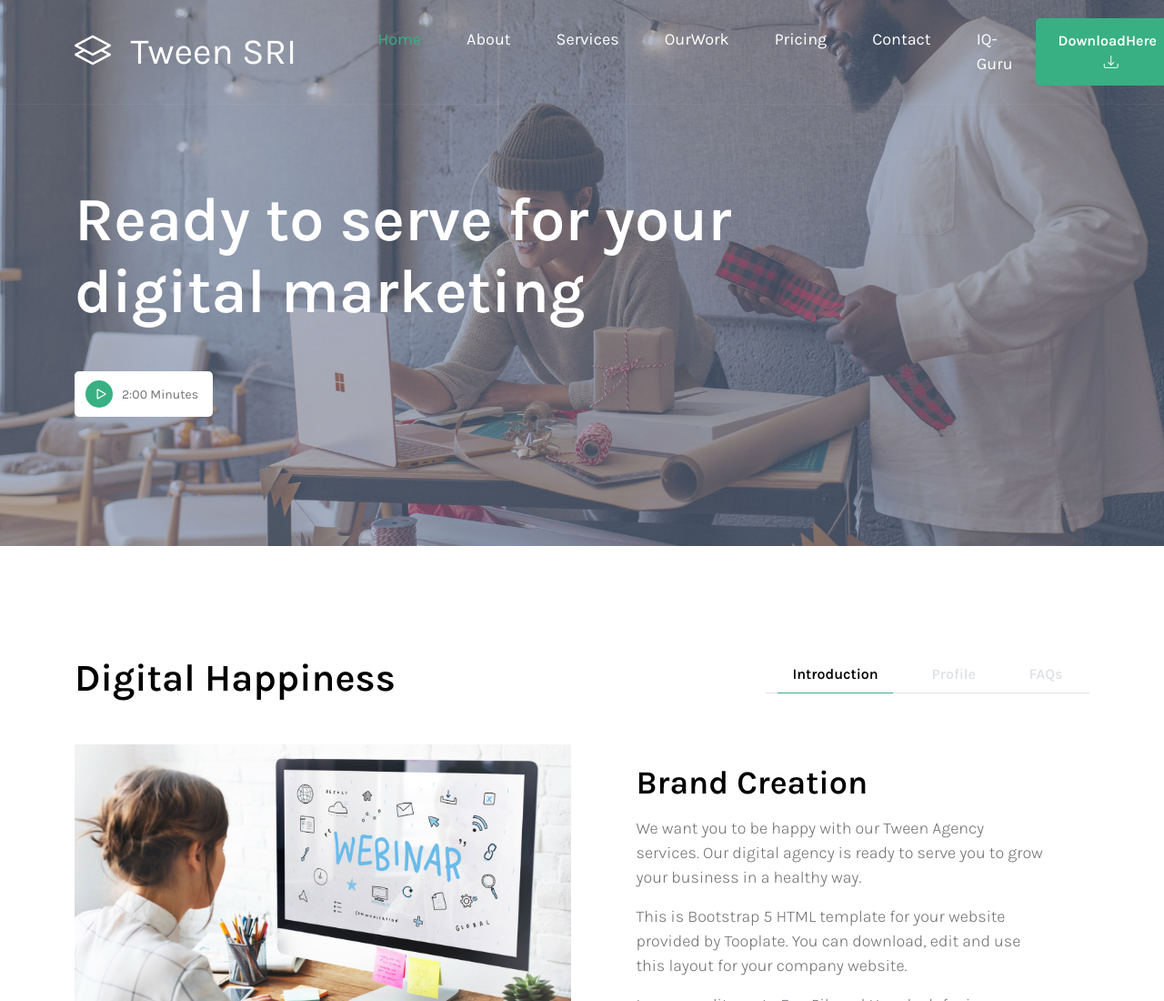
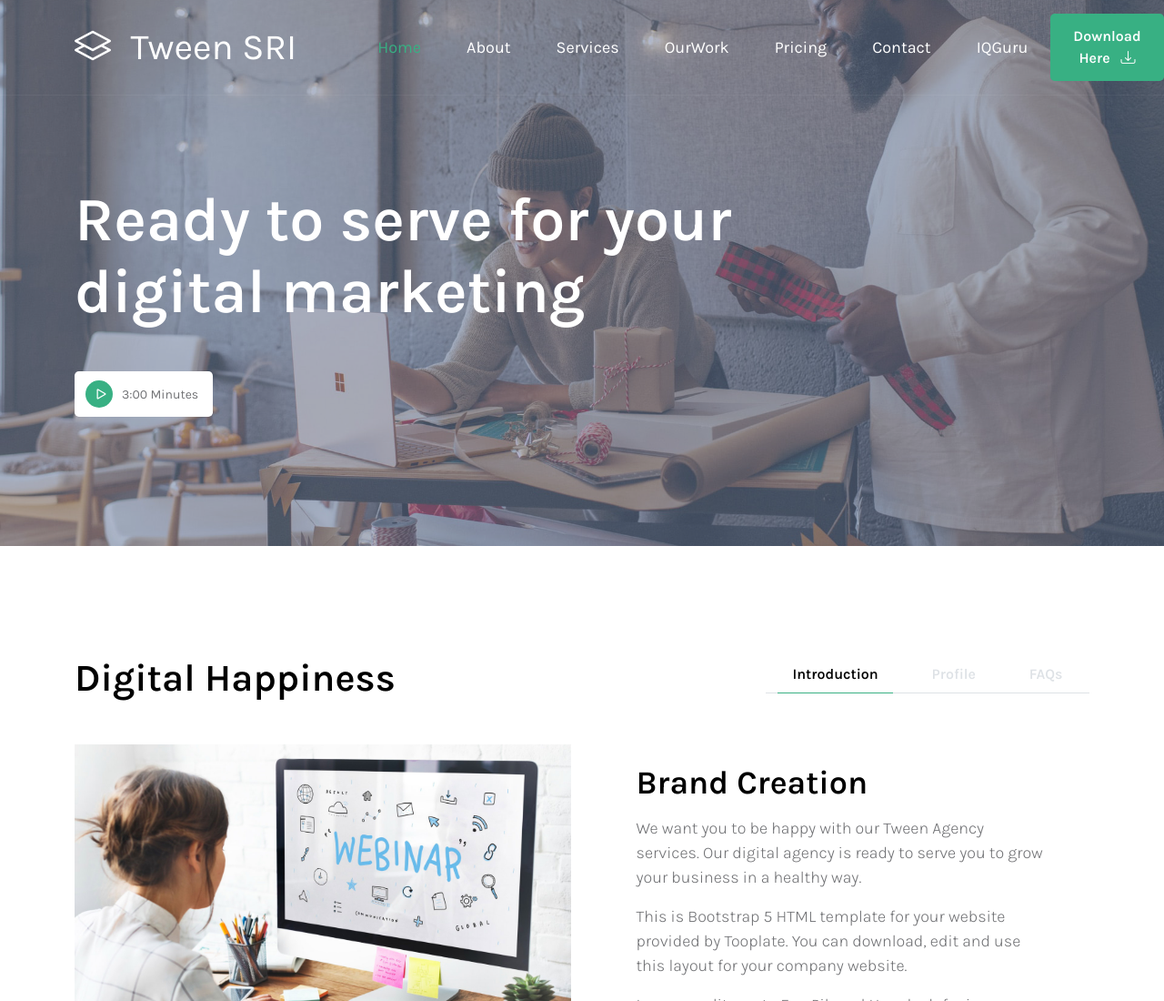
Before and after one commit to sri576/git-sample-project-tween, a plain HTML site: page index.html in a window 1280 px wide. Shown: the top 1100 px of the page at 91% size. Drawn offline with Linux system fonts and the light colour scheme.

Commit message:
new commit

```diff
--- a/index.html
+++ b/index.html
@@ -78,13 +78,13 @@ https://www.tooplate.com/view/2128-tween-agency
                             <a class="nav-link" href="#section_6">Contact</a>
                         </li>
 			 <li class="nav-item">
-                            <a class="nav-link" href="#section_7">IQ-Guru</a>
+                            <a class="nav-link" href="#section_7">IQGuru</a>
                         </li>
                     </ul>
 
                     <div class="ms-auto d-none d-lg-block">
                         <a href="#" class="custom-btn btn btn-lg">
-                            DownloadHere
+                            Download Here
                             <i class="bi-download ms-2"></i>
                         </a>
                     </div>
@@ -105,7 +105,7 @@ https://www.tooplate.com/view/2128-tween-agency
                                 <a href="https://www.youtube.com/watch?v=AYaHuZ4BB6Y" class="popup-youtube play-icon-wrap d-flex align-items-center">
                                     <i class="bi-play play-icon"></i>
 
-				    <small>2:00 Minutes</small>
+				    <small>3:00 Minutes</small>
                                 </a>
                             </div>
                         </div>
```
